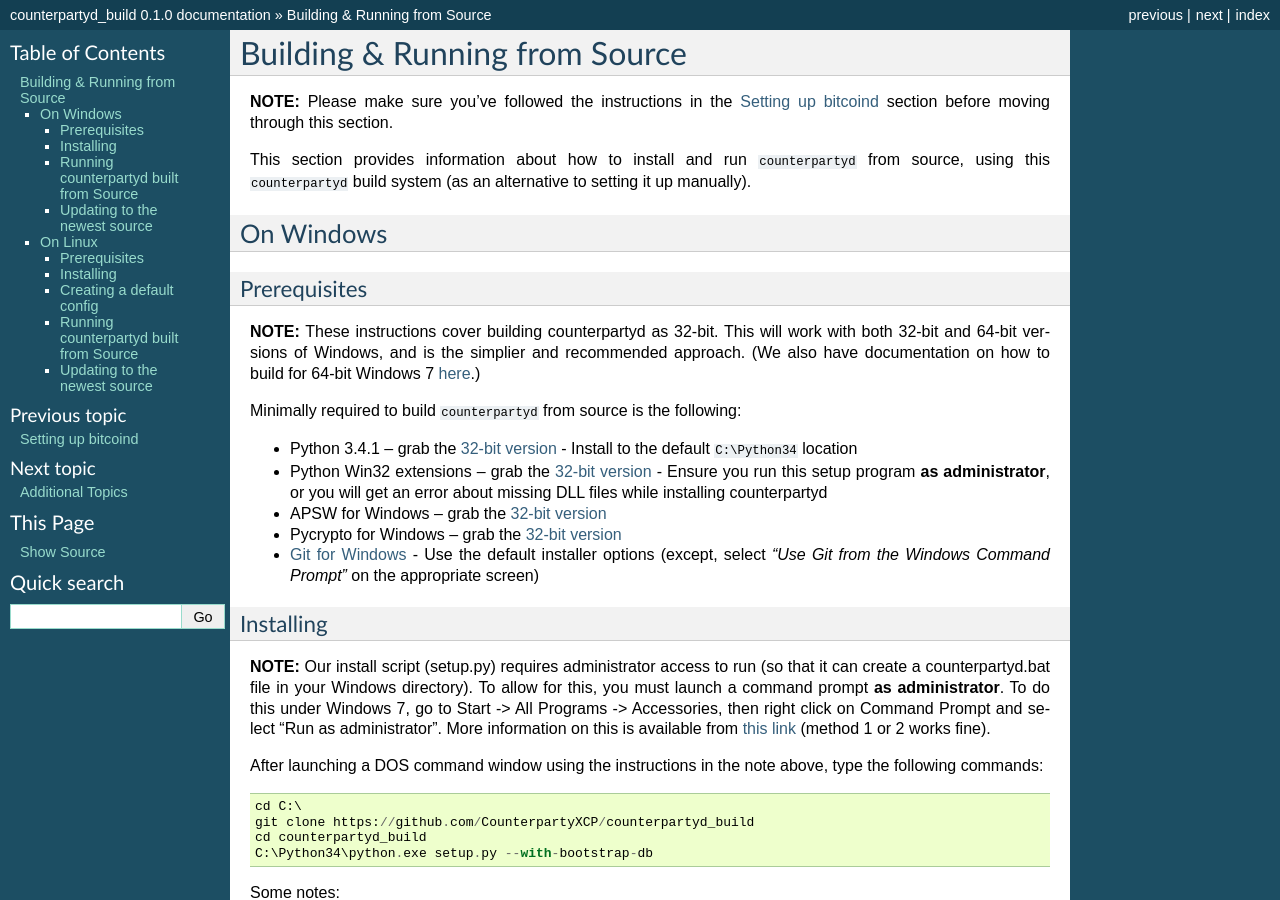
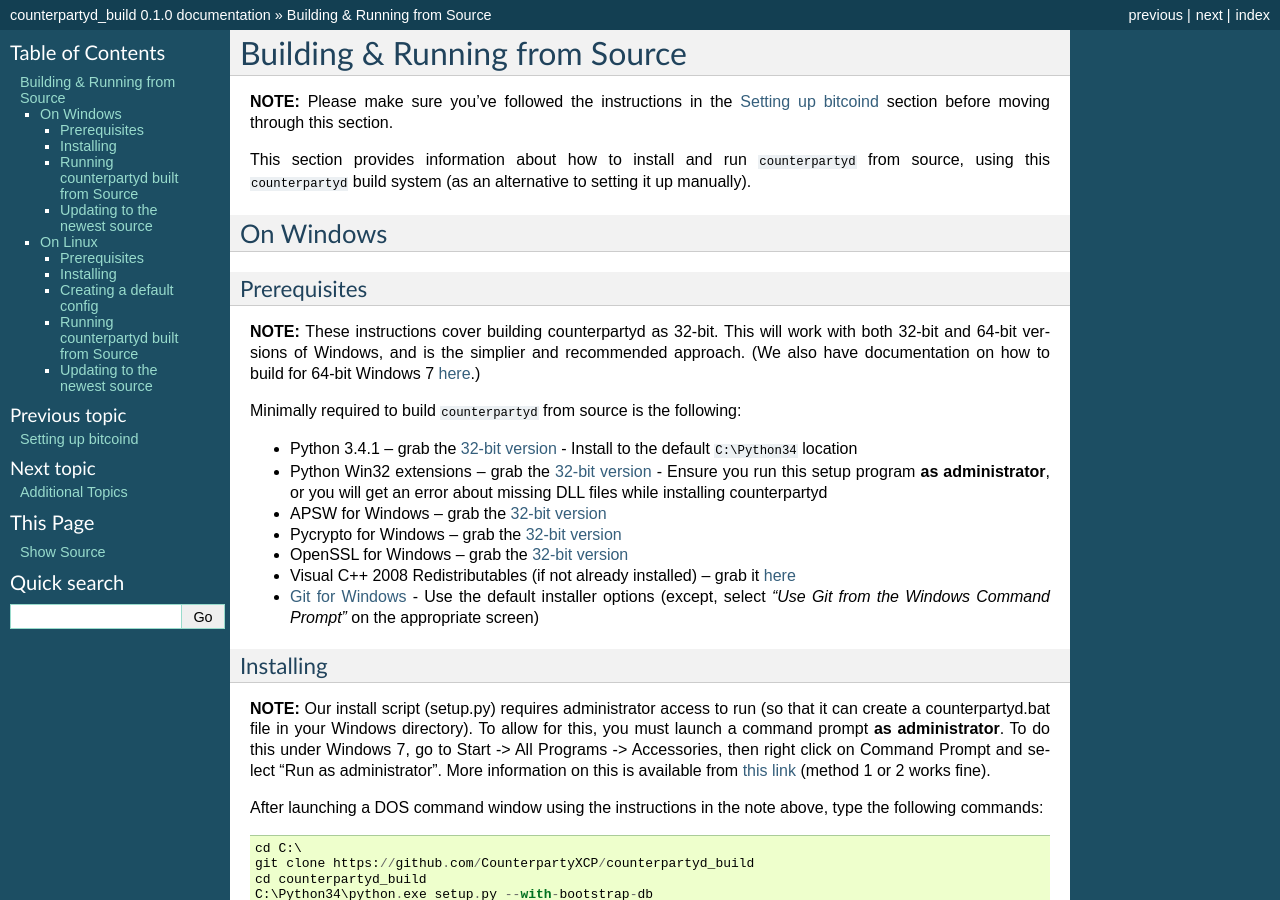
Before and after one commit to CounterpartyXCP/federatednode, a Sphinx documentation site: the page built from docs/BuildingFromSource.rst, in a window 1280 px wide and 900 px high. Built offline with Sphinx 7.4.7, drawn with Linux system fonts in a browser that asks for light colours.

Commit message:
updated windows dependencies
fixes #117

```diff
--- a/docs/BuildingFromSource.rst
+++ b/docs/BuildingFromSource.rst
@@ -27,6 +27,8 @@
   - Ensure you run this setup program **as administrator**, or you will get an error about missing DLL files while installing counterpartyd
 - APSW for Windows -- grab the `32-bit version <https://github.com/rogerbinns/apsw/releases/download/3.8.5-r1/apsw-3.8.5-r1.win32-py3.4.exe>`__
 - Pycrypto for Windows -- grab the `32-bit version <https://s3.amazonaws.com/counterparty-bootstrap/pycrypto-2.6.1.win32-py3.4.exe>`__
+- OpenSSL for Windows -- grab the `32-bit version <http://slproweb.com/download/Win32OpenSSL_Light-1_0_1j.exe>`__
+- Visual C++ 2008 Redistributables (if not already installed) -- grab it `here <http://www.microsoft.com/downloads/details.aspx?familyid=9B2DA534-3E03-4391-8A4D-074B9F2BC1BF>`__
 - `Git for Windows <http://git-scm.com/download/win>`__
   - Use the default installer options (except, select *"Use Git from the Windows Command Prompt"* on the appropriate screen)
 
```
